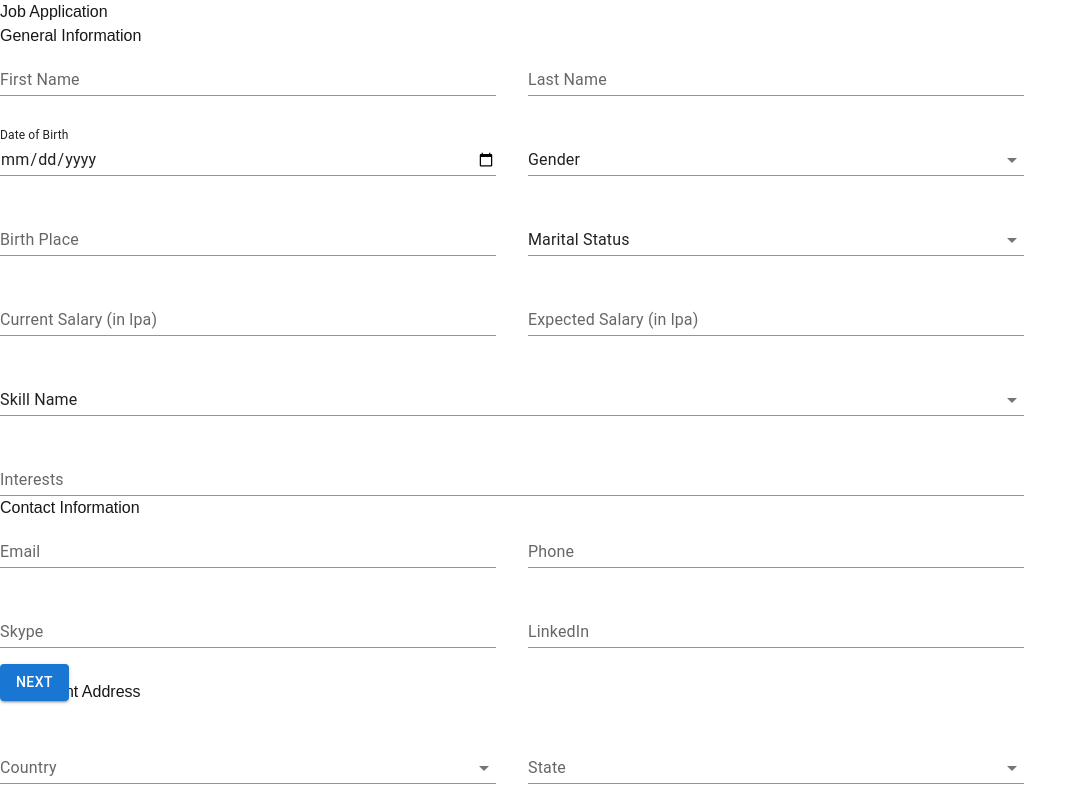
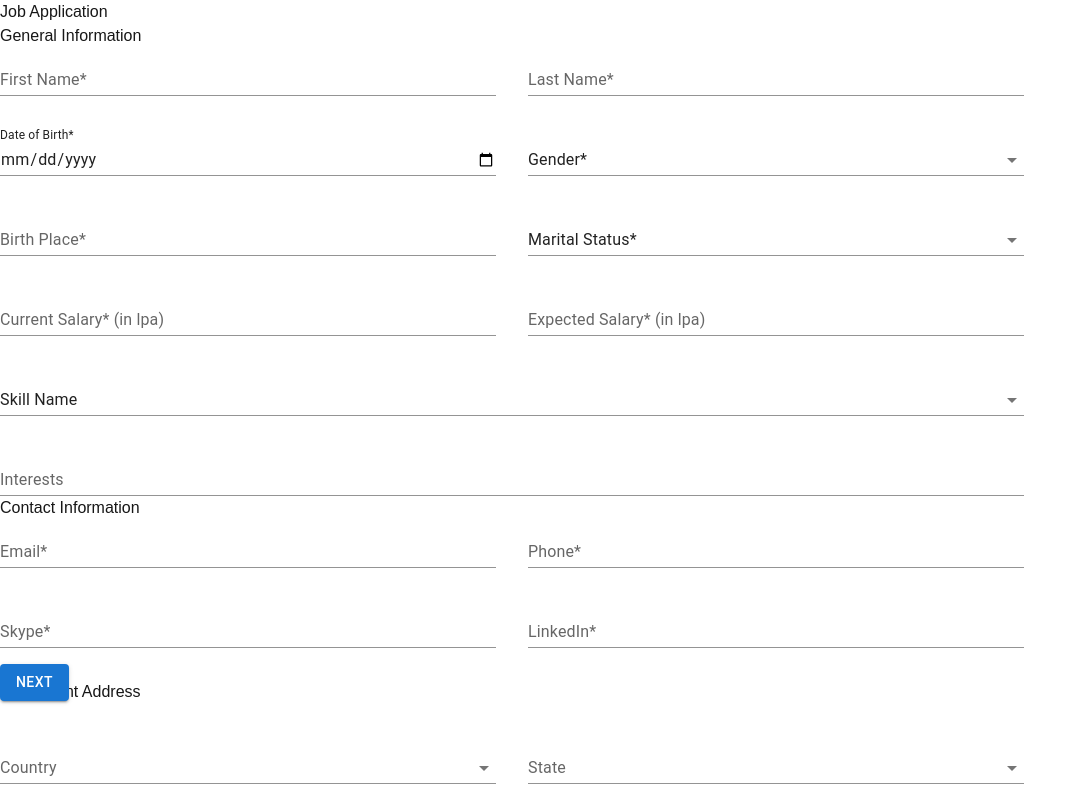
Before and after one commit to Techno-Mark/HRMS-FE, a Next.js app: page /application in a window 1280 px wide. Shown: the top 800 px of the page, without its empty margins (0-1087 px from the left). Built offline with nearby package versions, Linux system fonts and the light colour scheme.

Commit message:
required changes

```diff
--- a/src/app/application/generalinformation.tsx
+++ b/src/app/application/generalinformation.tsx
@@ -82,23 +82,23 @@ const Generalinformation: React.FC<GeneralinformationProps> = ({ errors, touched
         <Box>
           <Grid container spacing={4}>
             <Grid item xs={12} sm={6}>
-              {renderTextField('firstName', 'First Name')}
+              {renderTextField('firstName', 'First Name*')}
             </Grid>
             <Grid item xs={12} sm={6}>
-              {renderTextField('lastName', 'Last Name')}
+              {renderTextField('lastName', 'Last Name*')}
             </Grid>
             <Grid item xs={12} sm={6}>
               <Field
                 name="dateOfBirth"
                 as={TextField}
-                label="Date of Birth"
+                label="Date of Birth*"
                 type="date"
                 variant="standard"
                 fullWidth
                 error={!!touched['dateOfBirth'] && !!errors['dateOfBirth']}
                 helperText={touched['dateOfBirth'] && errors['dateOfBirth']}
                 inputProps={{
-                  max: today, // Prevent selecting today's date and future dates
+                  max: today,
                 }}
                 InputLabelProps={{
                   shrink: true,
@@ -114,19 +114,19 @@ const Generalinformation: React.FC<GeneralinformationProps> = ({ errors, touched
               />
             </Grid>
             <Grid item xs={12} sm={6}>
-              {renderSelectField('gender', 'Gender', ['Male', 'Female', 'Other'])}
+              {renderSelectField('gender', 'Gender*', ['Male', 'Female', 'Other'])}
             </Grid>
             <Grid item xs={12} sm={6}>
-              {renderTextField('birthPlace', 'Birth Place')}
+              {renderTextField('birthPlace', 'Birth Place*')}
             </Grid>
             <Grid item xs={12} sm={6}>
-              {renderSelectField('maritalStatus', 'Marital Status', ['Single', 'Married'])}
+              {renderSelectField('maritalStatus', 'Marital Status*', ['Single', 'Married'])}
             </Grid>
             <Grid item xs={12} sm={6}>
-              {renderTextField('currentSalary', 'Current Salary (in lpa)', 'number')}
+              {renderTextField('currentSalary', 'Current Salary* (in lpa)', 'number')}
             </Grid>
             <Grid item xs={12} sm={6}>
-              {renderTextField('expectedSalary', 'Expected Salary (in lpa)', 'number')}
+              {renderTextField('expectedSalary', 'Expected Salary* (in lpa)', 'number')}
             </Grid>
             <Grid item xs={12}>
               {renderSelectField('skillName', 'Skill Name', ['Frontend', 'Backend'])}
@@ -142,16 +142,16 @@ const Generalinformation: React.FC<GeneralinformationProps> = ({ errors, touched
         <Box>
           <Grid container spacing={4}>
             <Grid item xs={12} sm={6}>
-              {renderTextField('email', 'Email', 'email')}
+              {renderTextField('email', 'Email*', 'email')}
             </Grid>
             <Grid item xs={12} sm={6}>
-              {renderTextField('phone', 'Phone', 'tel')}
+              {renderTextField('phone', 'Phone*', 'tel')}
             </Grid>
             <Grid item xs={12} sm={6}>
-              {renderTextField('skype', 'Skype')}
+              {renderTextField('skype', 'Skype*')}
             </Grid>
             <Grid item xs={12} sm={6}>
-              {renderTextField('linkedIn', 'LinkedIn')}
+              {renderTextField('linkedIn', 'LinkedIn*')}
             </Grid>
             <Grid item xs={12}>
               <p className="text-lg font-bold text-black">Permanent Address</p>
--- a/src/app/application/page.tsx
+++ b/src/app/application/page.tsx
@@ -77,6 +77,21 @@ const getValidationSchema = (step: number) => {
           .min(1, "At least one referral method is required")
           .of(Yup.string().required()),
       });
+    case 3:
+      return Yup.object({
+        workDetails: Yup.array()
+          .of(
+            Yup.object({
+              workCompany: Yup.string().required("Company Name is required"),
+            })
+          ),
+        educationalDetails: Yup.array()
+          .of(
+            Yup.object({
+              eduCourse: Yup.string().required("Course is required"),
+            })
+          ),
+      });
   }
 };
 
@@ -151,10 +166,27 @@ const Application: React.FC = () => {
   ) => {
     setLoading(true);
     try {
+      const formData = new FormData();
+      Object.entries(values).forEach(([key, value]) => {
+        if (key === "profilePic" || key === "cv") {
+          formData.append(key, value as File);
+        } else if (Array.isArray(value)) {
+          formData.append(key, JSON.stringify(value));
+        } else {
+          formData.append(key, value as string | Blob);
+        }
+      });
+
       const response = await axios.post(
         `${process.env.NEXT_PUBLIC_API_URL}/submit`,
-        values
+        formData,
+        {
+          headers: {
+            "Content-Type": "multipart/form-data",
+          },
+        }
       );
+
       if (response.status === 200) {
         console.log("Form submitted successfully:", response.data);
         actions.resetForm();
@@ -205,8 +237,6 @@ const Application: React.FC = () => {
           initialValues={initialValues}
           validationSchema={getValidationSchema(step)}
           enableReinitialize={true}
-          validateOnChange={false}
-          validateOnBlur={false}
           onSubmit={handleSubmit}
         >
           {({
--- a/src/app/application/referalInformation.tsx
+++ b/src/app/application/referalInformation.tsx
@@ -77,7 +77,7 @@ const ReferalInformation: React.FC<ReferalInformationProps> = ({ errors, touched
 
         {/* Job Role and Cover Letter */}
         <div className="w-full mt-5 md:mt-0 md:w-1/2">
-          <p className="text-lg font-bold text-black mb-3">Job Role You&apos;re Applying For</p>
+          <p className="text-lg font-bold text-black mb-3">Job Role You&apos;re Applying For*</p>
           <FormControl variant="standard" fullWidth>
             <InputLabel>Job Role</InputLabel>
             <Field
@@ -93,7 +93,7 @@ const ReferalInformation: React.FC<ReferalInformationProps> = ({ errors, touched
               <p className="text-red-500 text-sm">{errors.jobRole}</p>
             )}
           </FormControl>
-          <p className="text-lg font-bold text-black mt-5 mb-3">Cover Letter <span className='text-sm font-medium'>(Up to 500 characters)</span></p>
+          <p className="text-lg font-bold text-black mt-5 mb-3">Cover Letter* <span className='text-sm font-medium'>(Up to 500 characters)</span></p>
           <Field
             name="coverLetter"
             as={TextField}
```
Also changed, not shown: src/app/application/carrerinformation.tsx (+20 -38 lines).
